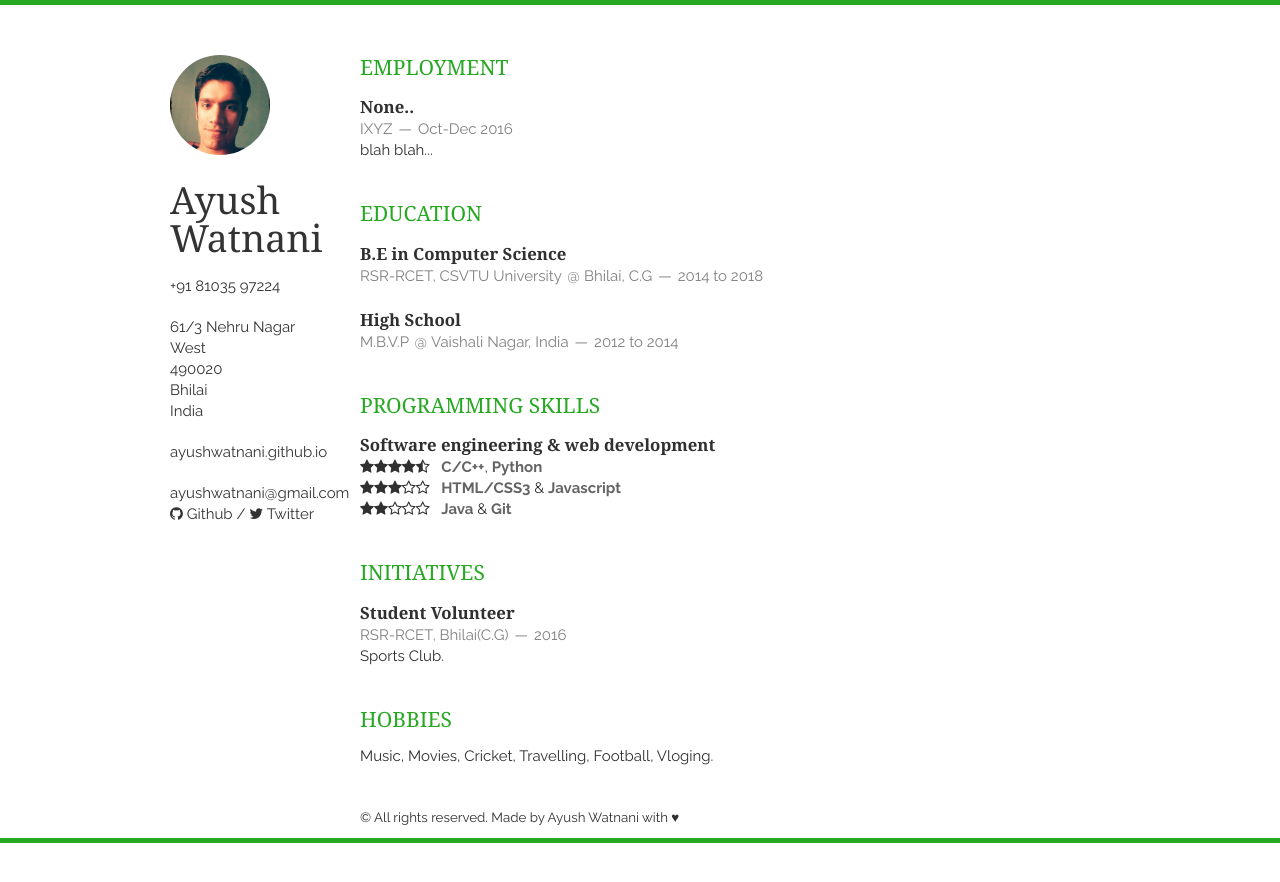
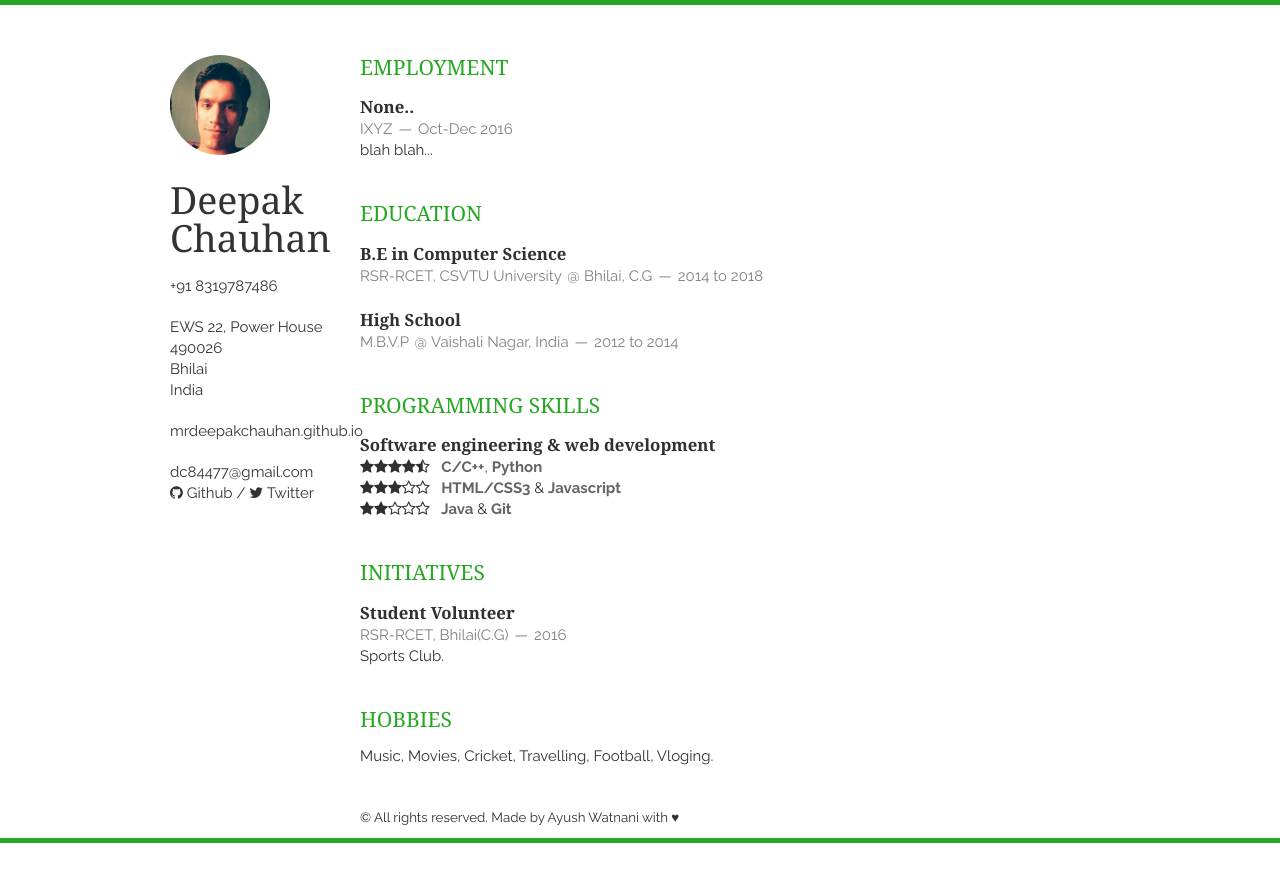
Before and after one commit to mrdeepakchauhan/resume, a Jekyll site: the page built from index.html, in a window 1280 px wide. Shown: the top 882 px of the page. Built offline with Jekyll 4.4.1, drawn with Linux system fonts in a browser that asks for light colours; nearby versions of some CDN libraries; the list of posts is cut into pages by our own code.

Commit message:
Update _config.yml

```diff
--- a/_config.yml
+++ b/_config.yml
@@ -8,27 +8,27 @@ plugins: [jekyll-paginate]
 port: 4000
 safe: true
 url: http://myjekyll.github.io/vitae
-author: Fábio Madeira
+author: Deepak Chauhan
 
 # edit this section with your information
 # myjekyll.github.io - all contents run on /vitae/
 # for a normal use at the base of the server change it to "/"
 baseurl: /resume/
-title: Ayush Watnani's Resume
-name: Ayush Watnani
-email: ayushwatnani@gmail.com
-email_full: mailto:ayushwatnani@gmail.com
-website: ayushwatnani.github.io
-website_full: https://ayushwatnani.github.io
-github: ayushwatnani
-twitter: ayushwatnani
-tel: +91 81035 97224
-tel_full: tel:+918103597224
+title: Deepak Chuahan's Resume
+name: Deepak Chauhan
+email: dc84477@gmail.com
+email_full: mailto:dc84477@gmail.com
+website: mrdeepakchauhan.github.io
+website_full: https://mrdeepakchauhan.github.io
+github: mrdeepakchauhan
+twitter: dc84477
+tel: +91 8319787486
+tel_full: tel:+918319787486
 
 google_maps: 'https://goo.gl/maps/7c11cbzF2k32'
 address:
-  street: 61/3 Nehru Nagar West
-  postcode: 490020
+  street: EWS 22, Power House
+  postcode: 490026
   city: Bhilai
   country: India
 #google_analytics: UA-69300817-1
```
